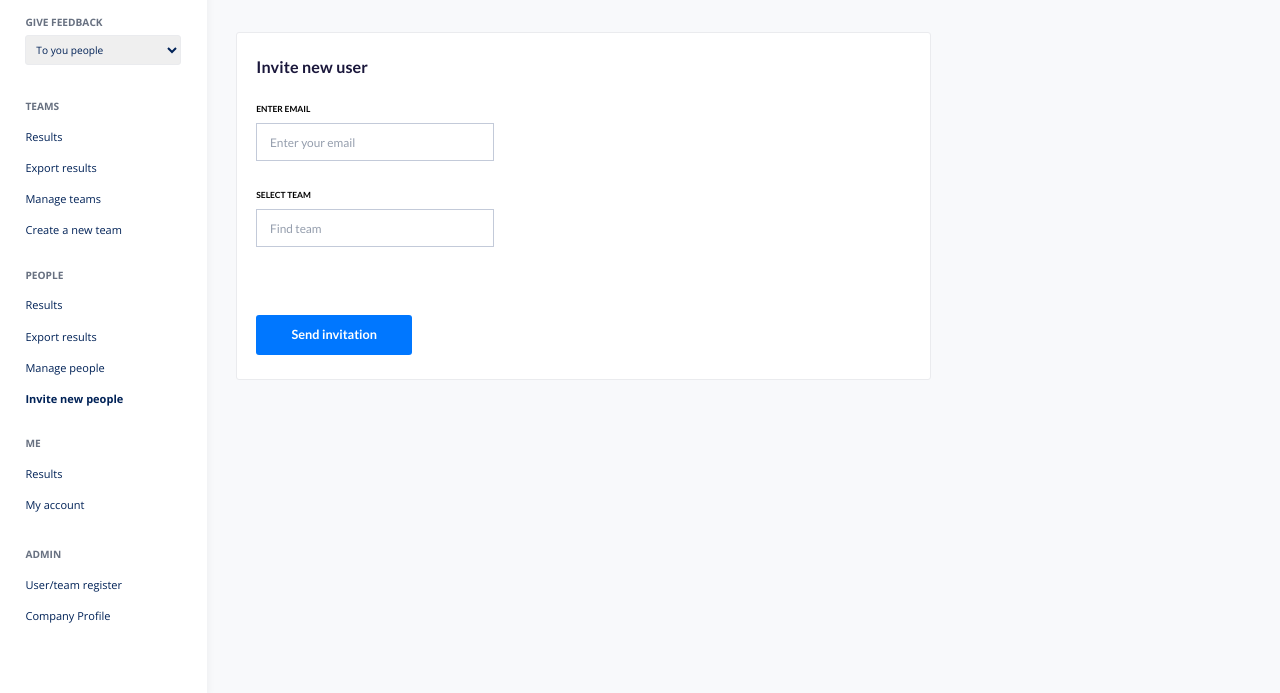
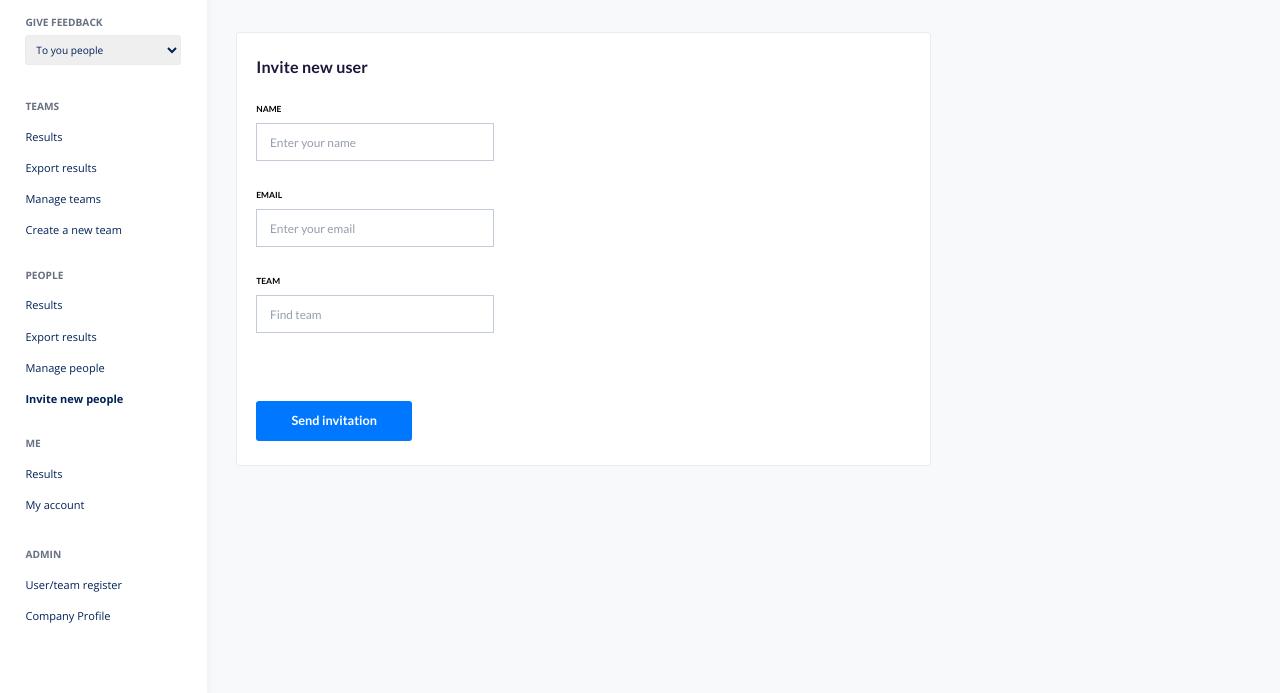
Before and after one commit to markrajk/dashboard-frontend-invite-people, a plain HTML site: page index.html in a window 1280 px wide. Shown: the part 107-800 px from the top of the page. Drawn offline with nearby package versions, Linux system fonts and the light colour scheme.

Commit message:
name field added

```diff
--- a/index.html
+++ b/index.html
@@ -84,12 +84,17 @@
                     <h3>Invite new user</h3>
 
                     <div class="input">
-                        <label for="email">ENTER EMAIL</label>
+                        <label for="name">NAME</label>
+                        <input type="name" name="name" id="name" placeholder="Enter your name">
+                    </div>
+
+                    <div class="input">
+                        <label for="email">EMAIL</label>
                         <input type="email" name="email" id="email" placeholder="Enter your email">
                     </div>
 
                     <div class="input">
-                        <label for="search">SELECT TEAM</label>
+                        <label for="search">TEAM</label>
                         <input class="mb-0" type="text" name="search" id="search" placeholder="Find team" autocomplete="off">
                         <div class="suggestion-container">
                             <div class="search-suggestion">
```
